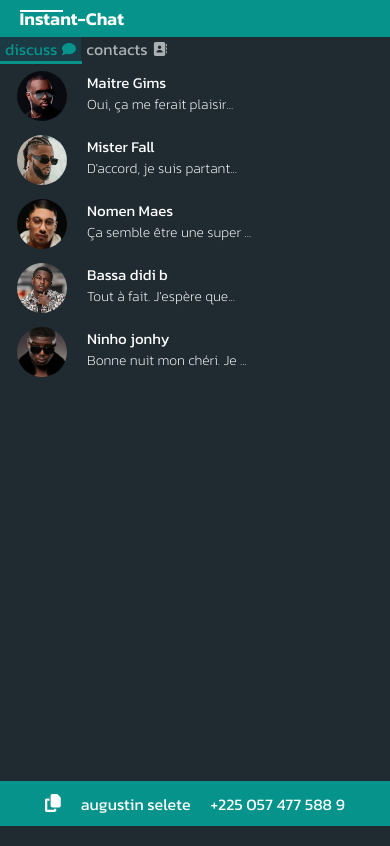
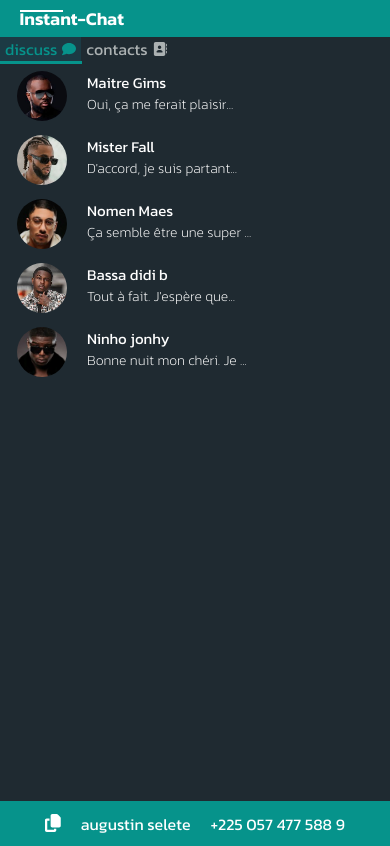
Before and after one commit to august-dev-pro/instantchat, a Next.js app: page /dashboard/discuss in a window 390 px wide. Built offline with nearby package versions, Linux system fonts and the light colour scheme.

Commit message:
instantchat version  mobile 1.0

```diff
--- a/app/dashboard/dashboardLayout.css
+++ b/app/dashboard/dashboardLayout.css
@@ -35,6 +35,6 @@
 }
 @media screen and (max-width: 420px) {
   .dashboard {
-    height: calc(100vh - 100px);
+    height: calc(100vh - 80px);
   }
 }/*# sourceMappingURL=dashboardLayout.css.map */
--- a/app/dashboard/dashboardLayout.scss
+++ b/app/dashboard/dashboardLayout.scss
@@ -47,7 +47,7 @@
 @media screen and (max-width: 420px) {
     .dashboard {
 
-        height: calc(100vh - 100px);
+        height: calc(100vh - 80px);
 
         .dashboard_container {
             .dashboard_content {}
--- a/app/ui/dashboard/components/dashSquelette.css
+++ b/app/ui/dashboard/components/dashSquelette.css
@@ -323,7 +323,7 @@
     display: flex;
     flex-direction: column;
     gap: 5px;
-    max-height: 380px;
+    max-height: 400px;
     overflow-y: auto;
     scrollbar-width: none;
     -ms-overflow-style: none;
--- a/app/ui/dashboard/components/dashSquelette.scss
+++ b/app/ui/dashboard/components/dashSquelette.scss
@@ -444,7 +444,7 @@
                             gap: 5px;
                             //overflow-y: auto;
                             //white-space: nowrap;
-                            max-height: 380px;
+                            max-height: 400px;
                             overflow-y: auto;
                             scrollbar-width: none;
                             -ms-overflow-style: none;
```
Also changed, not shown: 1 other file (tests, documents, lock files or other folders).
